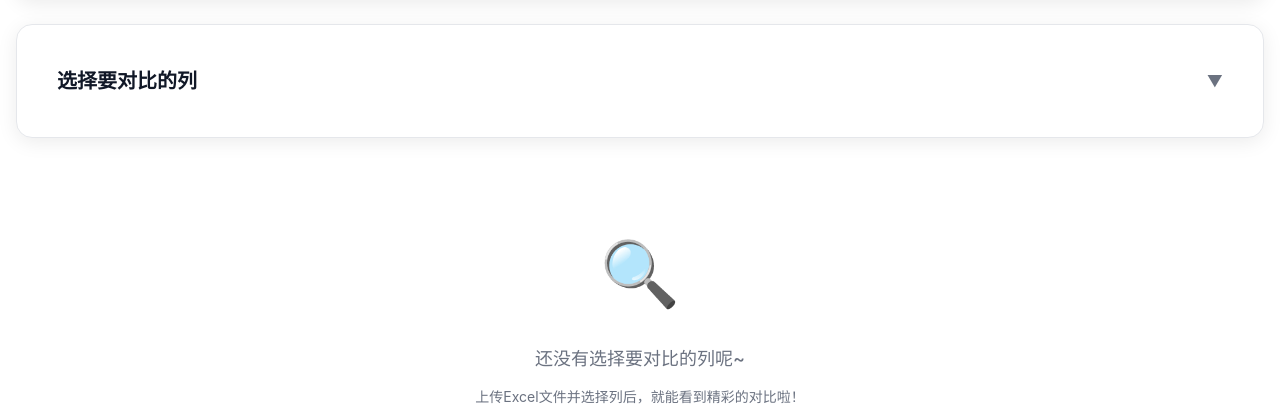
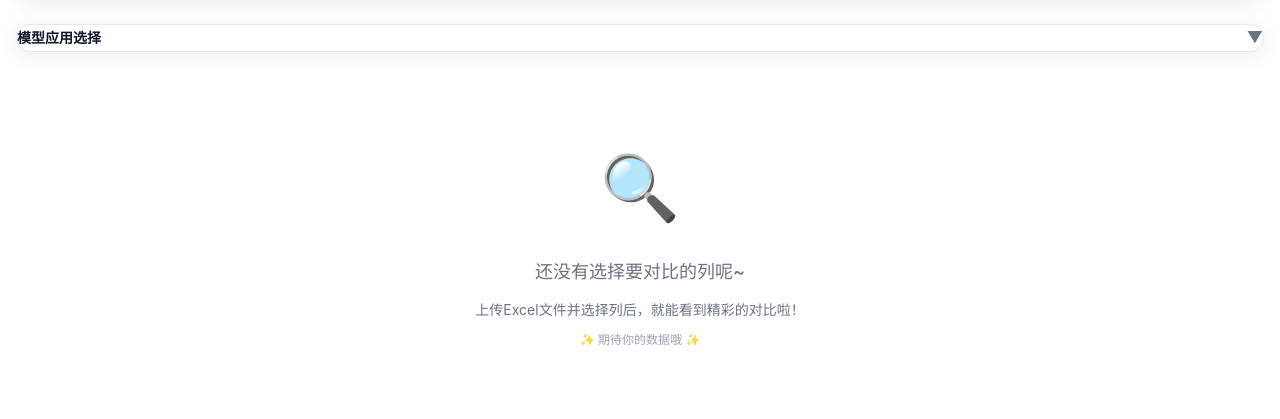
Before and after one commit to ambererlululululu/pic_capture, a Flask app: page /comparison in a window 1280 px wide. Shown: the part 156-575 px from the top of the page. Run offline with Flask 3, Linux system fonts and the light colour scheme; some libraries are stand-ins or nearby versions.

Commit message:
feat: 优化列选择区域折叠状态
- 文案改为「模型应用选择」
- 折叠状态下div更紧凑，高度更矮
- 添加collapsed/expanded CSS类控制padding
- 标题栏在折叠状态下无padding，悬停时才有背景
- 字体大小从20px调整为18px，更紧凑
- 保持原有的展开/收起动画效果

```diff
--- a/templates/comparison.html
+++ b/templates/comparison.html
@@ -395,7 +395,6 @@
         .column-selection {
             background: var(--surface);
             border-radius: var(--radius-lg);
-            padding: var(--space-6);
             margin-bottom: var(--space-6);
             box-shadow: var(--elev-2);
             backdrop-filter: blur(10px);
@@ -407,6 +406,14 @@
             box-shadow: var(--elev-3);
         }
 
+        .column-selection.collapsed {
+            padding: var(--space-3) var(--space-4);
+        }
+
+        .column-selection.expanded {
+            padding: var(--space-6);
+        }
+
         .column-selection h3 {
             font-size: var(--fs-20);
             font-weight: 600;
@@ -419,7 +426,7 @@
             justify-content: space-between;
             align-items: center;
             cursor: pointer;
-            padding: var(--space-4);
+            padding: 0;
             border-radius: var(--radius-lg);
             transition: var(--transition);
             user-select: none;
@@ -427,11 +434,13 @@
 
         .column-selection-header:hover {
             background: var(--hover);
+            padding: var(--space-2);
+            margin: calc(-1 * var(--space-2));
         }
 
         .column-selection-header h3 {
             margin: 0;
-            font-size: var(--fs-20);
+            font-size: var(--fs-18);
             font-weight: 600;
             color: var(--text);
         }
@@ -842,7 +851,7 @@
         <!-- Column Selection -->
         <div class="column-selection" id="columnSelection" style="display: none;">
             <div class="column-selection-header" onclick="toggleColumnSelection()">
-                <h3>选择要对比的列</h3>
+                <h3>模型应用选择</h3>
                 <span class="toggle-icon" id="toggleIcon">▼</span>
             </div>
             <div class="column-selection-content" id="columnSelectionContent" style="display: none;">
@@ -904,13 +913,18 @@
         function toggleColumnSelection() {
             const content = document.getElementById('columnSelectionContent');
             const icon = document.getElementById('toggleIcon');
+            const container = document.getElementById('columnSelection');
 
             if (content.style.display === 'none') {
                 content.style.display = 'block';
                 icon.classList.add('expanded');
+                container.classList.remove('collapsed');
+                container.classList.add('expanded');
             } else {
                 content.style.display = 'none';
                 icon.classList.remove('expanded');
+                container.classList.remove('expanded');
+                container.classList.add('collapsed');
             }
         }
 
@@ -948,6 +962,7 @@
             // 显示列选择区域，但内容默认折叠
             columnSelection.style.display = 'block';
             content.style.display = 'none';
+            columnSelection.classList.add('collapsed');
         }
 
         // 更新列选择
```
